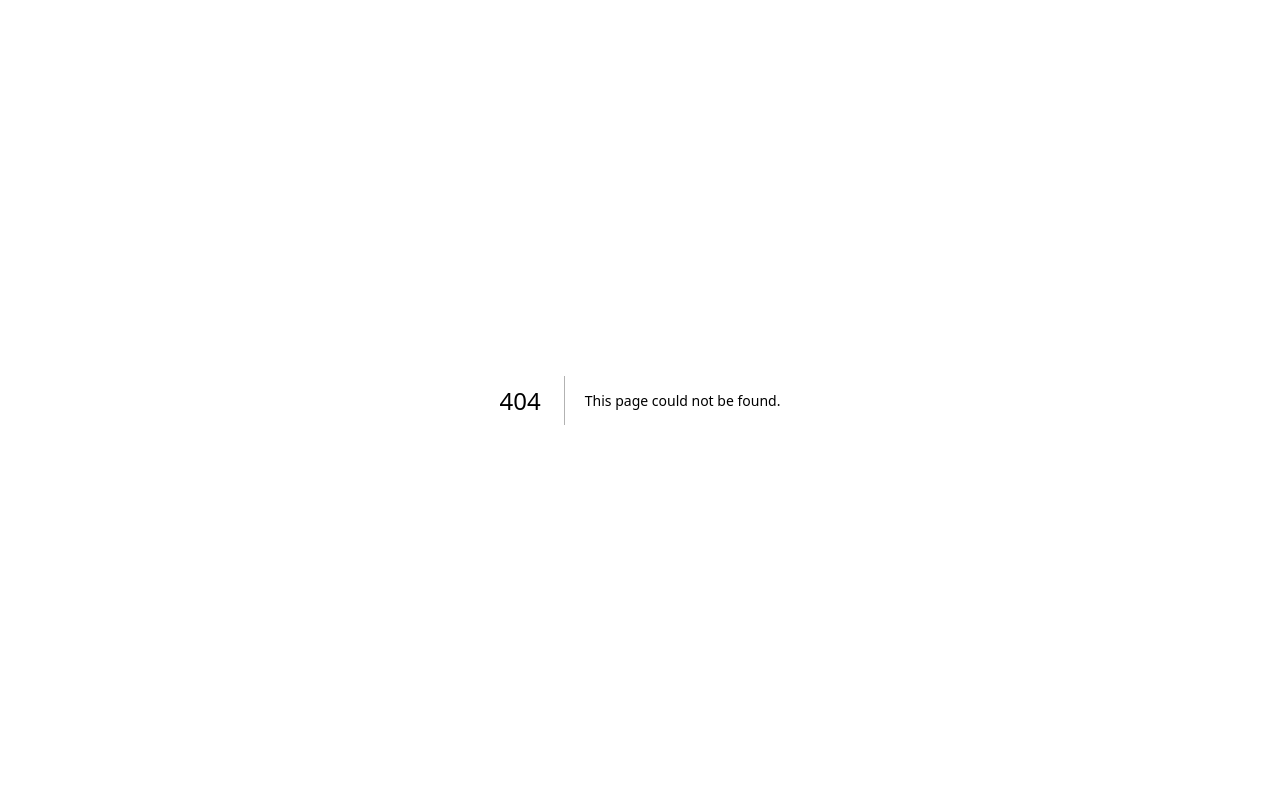
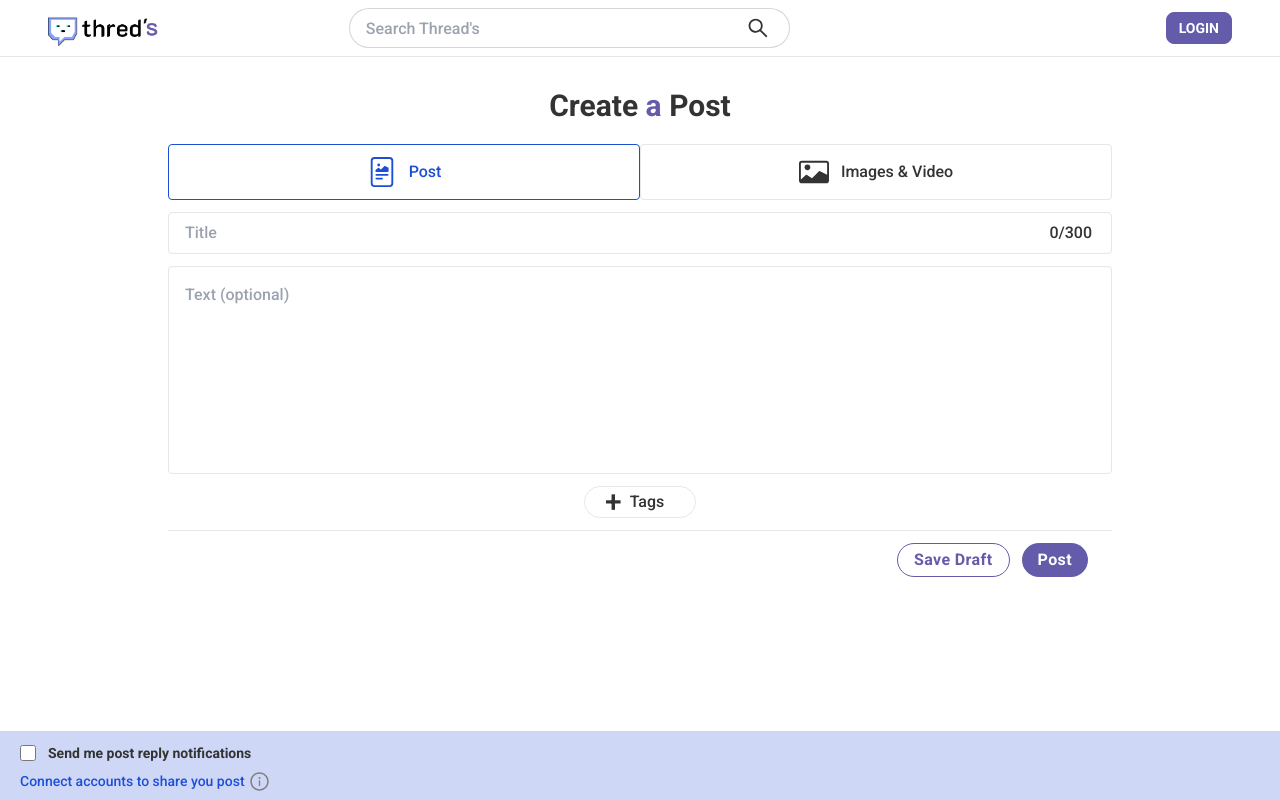
Before and after one commit to jevvonn/threads-app-website, a Next.js app: page /create in a window 1280 px wide. Before the commit this address had no page. Built offline with nearby package versions, Linux system fonts and the light colour scheme; no server answers.

Commit message:
Adding Create Thread page

```diff
--- /dev/null
+++ b/src/components/PostFile.jsx
@@ -0,0 +1,13 @@
+export default function PostFile() {
+  return (
+    <>
+      <div className="w-full h-52 flex justify-center items-center gap-3 p-4 border rounded text-lg text-primary focus:outline-none">
+        <span>Drag and drop images or</span>
+        <label className="px-3 py1 border border-primary rounded-full text-base text-primary font-semibold cursor-pointer">
+          <input type="file" className="hidden"></input>
+          Upload
+        </label>
+      </div>
+    </>
+  );
+}
--- /dev/null
+++ b/src/components/PostText.jsx
@@ -0,0 +1,10 @@
+export default function PostText() {
+  return (
+    <>
+      <textarea
+        placeholder="Text (optional)"
+        className="w-full h-52 p-4 border rounded resize-none focus:outline-none"
+      />
+    </>
+  );
+}
--- /dev/null
+++ b/src/pages/create.js
@@ -0,0 +1,86 @@
+import PostFile from "@/components/PostFile";
+import PostText from "@/components/PostText";
+import Navbar from "@/components/navigation/Navbar";
+import { useState } from "react";
+import { BsFileRichtext } from "react-icons/bs";
+import { BsCardImage } from "react-icons/bs";
+import { AiOutlineInfoCircle } from "react-icons/ai";
+
+export default function Create() {
+  const [active, setActive] = useState(1);
+
+  function changePost(id) {
+    setActive(id);
+  }
+  return (
+    <>
+      <Navbar />
+      <div className="lg:w-3/4 p-2 mx-auto mt-20">
+        <h1 className="text-center text-3xl font-semibold">
+          Create <span className="text-primary">a</span> Post
+        </h1>
+        <div className="mt-5 flex flex-col gap-3">
+          <div className="flex">
+            <button
+              onClick={() => changePost(1)}
+              className={
+                active === 1
+                  ? "w-1/2 h-14 border border-blue-700 rounded text-blue-700 flex justify-center items-center gap-3 text-sm md:text-base"
+                  : "w-1/2 h-14 border rounded flex justify-center items-center gap-3 text-sm md:text-base"
+              }
+            >
+              <BsFileRichtext size={30} />
+              Post
+            </button>
+            <button
+              onClick={() => changePost(2)}
+              className={
+                active === 2
+                  ? "w-1/2 h-14 border border-blue-700 rounded text-blue-700 flex justify-center items-center gap-3 text-sm md:text-base"
+                  : "w-1/2 h-14 border rounded flex justify-center items-center gap-3 text-sm md:text-base"
+              }
+            >
+              <BsCardImage size={30} />
+              Images & Video
+            </button>
+          </div>
+          <div className="flex justify-between items-center relative">
+            <input
+              type="text"
+              placeholder="Title"
+              className="w-full px-4 pr-16 py-2 border rounded focus:outline-none"
+            />
+            <p className="absolute right-5">
+              <span>0</span>/300
+            </p>
+          </div>
+          {active === 1 ? <PostText /> : <PostFile />}
+          <button className="w-28 h-8 pl-5 mx-auto flex items-center gap-2 border rounded-full">
+            <span className="text-3xl">+</span> Tags
+          </button>
+          <hr />
+          <div className="flex justify-end pr-6 gap-3">
+            <button className="px-4 py-1 border border-primary rounded-full text-primary font-semibold tracking-wide">
+              Save Draft
+            </button>
+            <button className="px-4 py-1 bg-primary rounded-full text-white font-semibold tracking-wide">
+              Post
+            </button>
+          </div>
+        </div>
+      </div>
+      <div className="form-control w-full fixed bottom-0 bg-secondary px-4 py-1 pb-2">
+        <label className="label cursor-pointer flex justify-start gap-3">
+          <input type="checkbox" className="checkbox-xs" />
+          <span className="label-text font-semibold">
+            Send me post reply notifications
+          </span>
+        </label>
+        <p className="px-1 flex gap-1 text-sm text-blue-700">
+          Connect accounts to share you post{" "}
+          <AiOutlineInfoCircle size={21} color="gray" />
+        </p>
+      </div>
+    </>
+  );
+}
```
